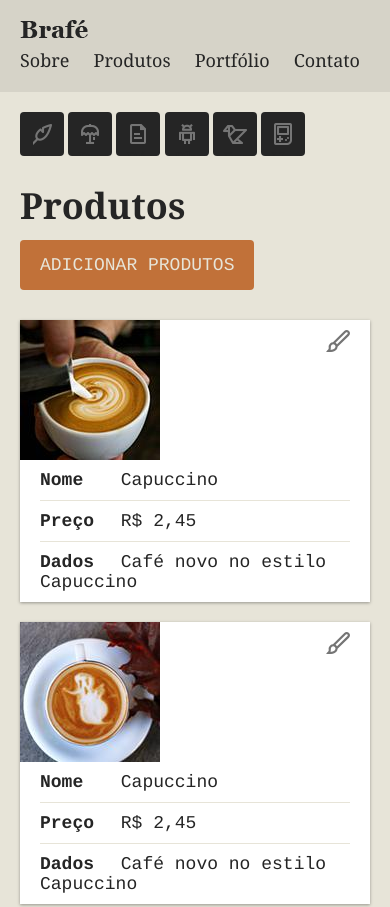
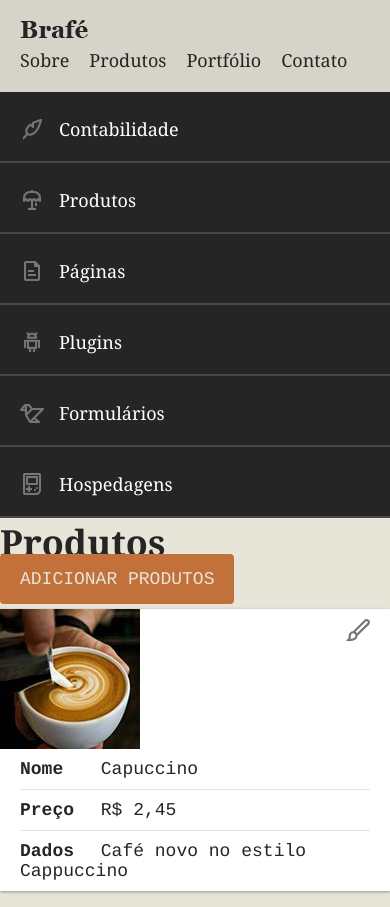
Before and after one commit to tiagocostafx/brafe-3, a plain HTML site: page index.html in a window 390 px wide. Shown: the top 907 px of the page. Drawn offline with Linux system fonts and the light colour scheme.

Commit message:
menu finalizado

```diff
--- a/css/style.css
+++ b/css/style.css
@@ -26,29 +26,21 @@ a {
 	text-decoration: none;
 }
 
-/* Header */
+/*Header*/
 
 .header {
 	background: #d6d3c8;
   padding: 20px;
-}
-
-.header::after, .header::before {
-  content: '';
   display: flex;
-  clear: both;
 }
 
 .header-logo {
-  float: left;
+  flex-grow: 1;
 }
 
 .header-menu ul {
-  float: right;
-}
-
-.header-menu li {
-  display: inline-block;
+  display: flex;
+  flex-wrap: wrap;
 }
 
 .header-menu li a {
@@ -62,33 +54,21 @@ a {
 }
 
 @media (max-width: 739px) {
-  .header-logo {
-    float: none;
+  .header {
+    flex-direction: column;
   }
-  .header-menu ul {
-    float: none;
+  .header-menu {
     margin-top: 10px;
   }
 }
 
-/* Main */
+/*MAIN*/
 
-.main-container {
-  display: flex;
-}
 
-@media (max-width: 739px) {
-  .main-container {
-    flex-direction: column;
-  }
-}
-
-/* Side nav */
+/*SIDE NAV*/
 
 .side-nav {
-  width: 300px;
 	background: #252525;
-
 }
 
 .side-nav li a {
@@ -104,84 +84,52 @@ a {
 	display: inline-block;
 	width: 24px;
 	height: 24px;
+	top: 5px;
 	margin-right: 15px;
 	position: relative;
 	background-image: url('../img/icones.png');
 }
 
-.nav-contabilidade::before{
+.nav-contabilidade::before {
 	background-position: 0 0;
 }
 
-.nav-produtos::before{
-  background-position: 0 -24px;;
+.nav-produtos::before {
+	background-position: 0 -24px;
 }
 
-.nav-paginas::before{
+.nav-paginas::before {
 	background-position: 0 calc(-24px * 2);
 }
 
-.nav-plugins::before{
+.nav-plugins::before {
 	background-position: 0 calc(-24px * 3);
 }
 
-.nav-formularios::before{
+.nav-formularios::before {
 	background-position: 0 calc(-24px * 4);
 }
 
-.nav-hospedagens::before{
+.nav-hospedagens::before {
 	background-position: 0 calc(-24px * 5);
 }
 
-@media (min-width: 740px)  and (max-width: 980px){
-  .side-nav {
-    width: 200px;
-  }
+@media (min-width: 740px) and (max-width: 980px) {
+
 }
 
 @media (max-width: 739px) {
-  .side-nav {
-    margin: 20px 0 0 20px;
-    background: none;
-    width: auto;
+
 }
-  .side-nav li {
-    display: inline-block;
-  }
-  .side-nav li a::before {
-    display: block;
-    margin: 0px;
-    top: 0px;
-  }
-  .side-nav li a {
-    width: 44px;
-    height: 44px;
-    overflow: hidden;
-    padding: 10px;
-    border: none;
-    color: #252525;
-    background: #252525;
-    border-radius: 4px;
-  }
-}
+
 /* Produtos */
 
 .produtos {
-  width: calc(100% - 300px);
-  margin: 0 auto;
-  max-width: 960px;
-  padding: 20px;
-}
 
-.produtos header::before, .produtos header::after {
-  content: '';
-  display: table;
-  clear: both;
 }
 
 .produtos h1 {
 	font-size: 2.25em;
-  float: left;
 }
 
 .adicionar-produtos {
@@ -192,26 +140,17 @@ a {
 	text-transform: uppercase;
 	padding: 15px 20px;
 	border-radius: 4px;
-  float: right;
 	text-align: center;
 }
 
+
 .produtos-item {
 	background: #fff;
-  box-shadow: 0 1px 3px 0 rgba(0,0,0, .35);
+	box-shadow: 0 1px 3px 0 rgba(0,0,0,.35);
 	margin-top: 20px;
 	position: relative;
 }
 
-.produtos-item::after, .produtos-item::before {
-  content: '';
-  display: table;
-  clear: both;
-}
-
-.produtos-item img {
-  float: left;
-}
 
 .produtos-item a {
 	width: 24px;
@@ -229,9 +168,7 @@ a {
 }
 
 .produtos-item ul {
-  float: left;
 	padding: 0 20px;
-  width: calc(100% - 140px);
 }
 
 .produtos-item li {
@@ -242,7 +179,7 @@ a {
 }
 
 .produtos-item li:last-child {
-  border-bottom: none;
+	border: none;
 }
 
 .produtos-item span {
@@ -251,38 +188,20 @@ a {
 	display: inline-block;
 }
 
-@media (min-width: 740px)  and (max-width: 980px){
-  .produtos {
-    width: calc(100% - 200px);
-  }
+@media (min-width: 740px) and (max-width: 980px) {
+
 }
 
 @media (max-width: 739px) {
-  .produtos {
-    width: 100%;
-  }
-  .produtos h1 {
-    float: none;
-  }
-  .adicionar-produtos {
-    float: none;
-    display: inline-block;
-    margin: 10px 0;
-  }
-  .produtos-item img {
-    float: none;
-  }
-  .produtos-item ul {
-    float: none;
-    width: 100%;
-  }
+
 }
 
 /*Footer*/
 
 .footer {
-  background: #d6d3c8;
+	background: #D6D3C8;
 	text-align: center;
 	padding: 60px 0;
 	font-size: 1.125em;
+	line-height: 1.4em;
 }
--- a/index.html
+++ b/index.html
@@ -1,12 +1,12 @@
 <!DOCTYPE html>
-<html lang="en">
+<html>
 <head>
-  <meta charset="UTF-8">
-  <meta name="viewport" content="width=device-width, initial-scale=1.0">
-  <meta http-equiv="X-UA-Compatible" content="ie=edge">
+	<title>Brafé 3</title>
+	<meta charset="utf-8">
+	<meta name="viewport" content="width=device-width, initial-scale=1, shrink-to-fit=no">
 	<link rel="stylesheet" type="text/css" href="css/style.css">
-  <title>Brafé 3</title>
 </head>
+
 <body>
 
 <header class="header">
@@ -24,13 +24,14 @@
 </header>
 
 <main class="main-container">
+
 	<nav class="side-nav">
 		<ul>
 			<li><a class="nav-contabilidade" href="#">Contabilidade</a></li>
 			<li><a class="nav-produtos" href="#">Produtos</a></li>
 			<li><a class="nav-paginas" href="#">Páginas</a></li>
 			<li><a class="nav-plugins" href="#">Plugins</a></li>
-        <li><a class="nav-formularios" href="#">Formulário</a></li>
+			<li><a class="nav-formularios" href="#">Formulários</a></li>
 			<li><a class="nav-hospedagens" href="#">Hospedagens</a></li>
 		</ul>
 	</nav>
@@ -46,7 +47,7 @@
 				<ul>
 					<li><span>Nome</span> Capuccino</li>
 					<li><span>Preço</span> R$ 2,45</li>
-            <li><span>Dados</span> Café novo no estilo Capuccino</li>
+					<li><span>Dados</span> Café novo no estilo Cappuccino</li>
 				</ul>
 				<a href="#">Editar</a>
 			</li>
@@ -56,7 +57,7 @@
 				<ul>
 					<li><span>Nome</span> Capuccino</li>
 					<li><span>Preço</span> R$ 2,45</li>
-            <li><span>Dados</span> Café novo no estilo Capuccino</li>
+					<li><span>Dados</span> Café novo no estilo Cappuccino</li>
 				</ul>
 				<a href="#">Editar</a>
 			</li>
@@ -66,7 +67,7 @@
 				<ul>
 					<li><span>Nome</span> Capuccino</li>
 					<li><span>Preço</span> R$ 2,45</li>
-            <li><span>Dados</span> Café novo no estilo Capuccino</li>
+					<li><span>Dados</span> Café novo no estilo Cappuccino</li>
 				</ul>
 				<a href="#">Editar</a>
 			</li>
@@ -76,7 +77,27 @@
 				<ul>
 					<li><span>Nome</span> Capuccino</li>
 					<li><span>Preço</span> R$ 2,45</li>
-            <li><span>Dados</span> Café novo no estilo Capuccino</li>
+					<li><span>Dados</span> Café novo no estilo Cappuccino</li>
+				</ul>
+				<a href="#">Editar</a>
+			</li>
+
+			<li class="produtos-item">
+				<img src="img/cafe-1.jpg" alt="Café 1">
+				<ul>
+					<li><span>Nome</span> Capuccino</li>
+					<li><span>Preço</span> R$ 2,45</li>
+					<li><span>Dados</span> Café novo no estilo Cappuccino</li>
+				</ul>
+				<a href="#">Editar</a>
+			</li>
+
+			<li class="produtos-item">
+				<img src="img/cafe-3.jpg" alt="Café 3">
+				<ul>
+					<li><span>Nome</span> Capuccino</li>
+					<li><span>Preço</span> R$ 2,45</li>
+					<li><span>Dados</span> Café novo no estilo Cappuccino</li>
 				</ul>
 				<a href="#">Editar</a>
 			</li>
@@ -84,10 +105,12 @@
 	</section>
 </main>
 
+
 <footer class="footer">
-    <p>Este é um projeto desenvolvido por Tiago Costa. Mais em github.com/tiagocostafx</p>
-    <p>Nova Iguaçu - Rio de Janeiro</p>
+	<p>Este é um projeto da Origamid. Mais em origamid.com</p>
+	<p>Praia de Botafogo, 300, 5º andar - Botafogo - Rio de Janeiro</p>
 </footer>
 
 </body>
+
 </html>
```
Lines whose indentation alone changed are shown as unchanged.
